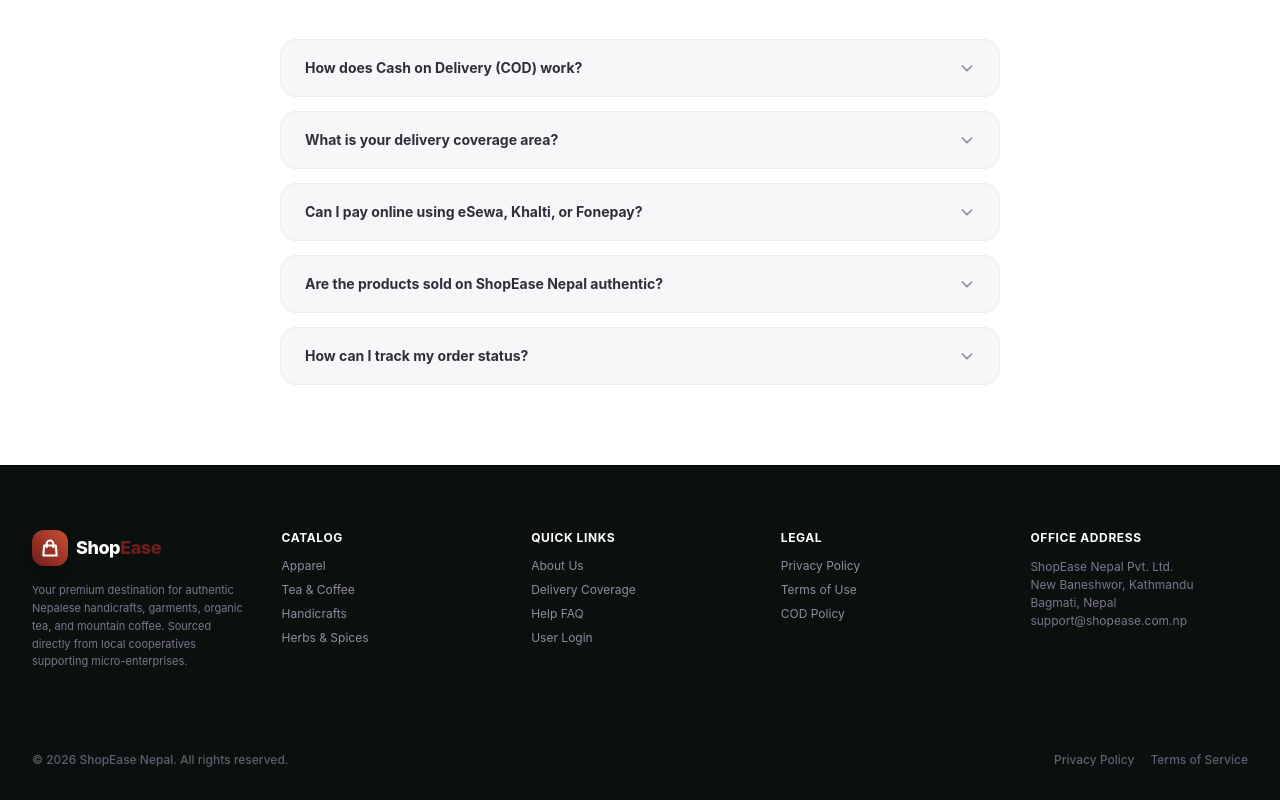
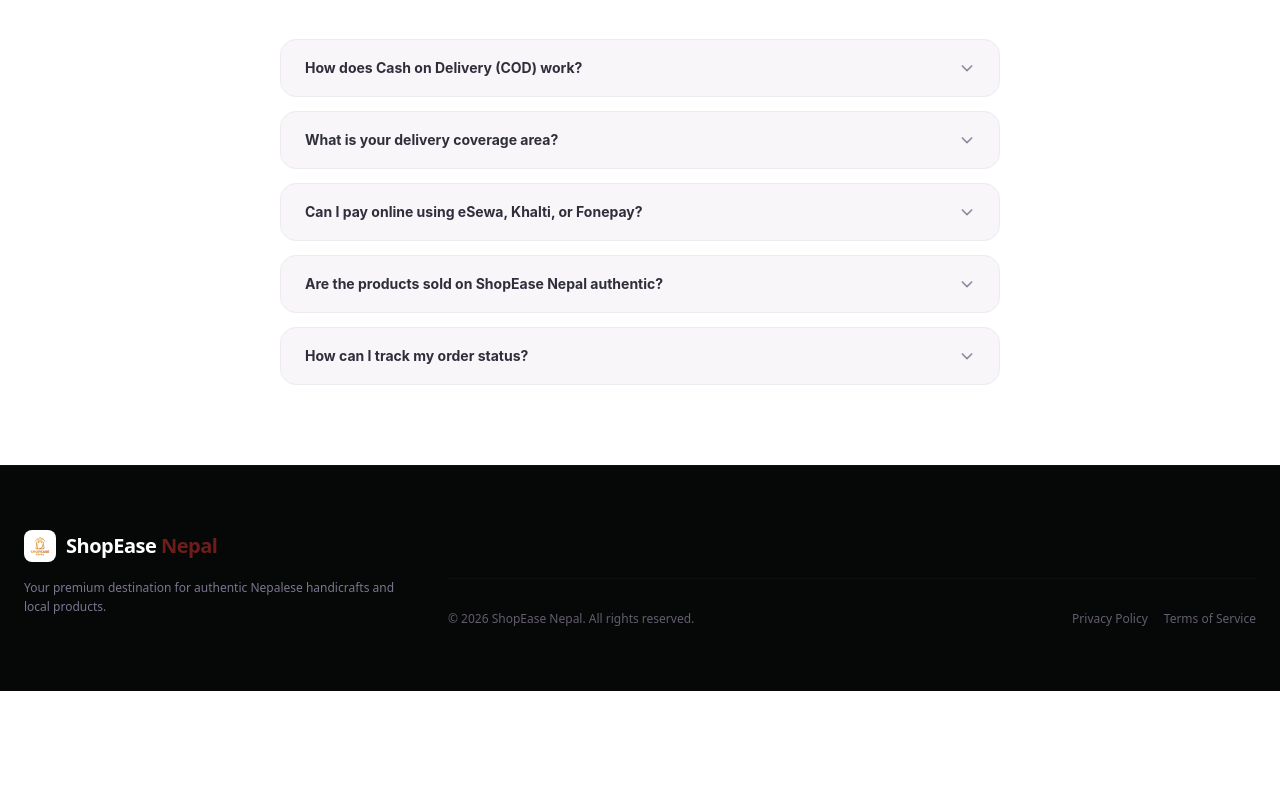
Before and after one commit to ANMOL-CHHETRI/React-Collage-B, a React (Vite) app: page / in a window 1280 px wide. Shown: the part 7364-8164 px from the top of the page. After the commit the page ends 8055 px from the top, so only its background shows below. Built offline with nearby package versions, Linux system fonts and the light colour scheme.

Commit message:
Refactor footer component import paths and update footer structure for improved layout

```diff
--- a/src/components/footer.jsx
+++ b/src/components/footer.jsx
@@ -1,152 +1,28 @@
-import { Link, NavLink } from "react-router-dom"
+import { Link, NavLink } from "react-router";
 
-const Footer = () => {
-
-  return (
-    <>
-      <footer className="bg-slate-900 text-slate-400 pt-16 pb-8 border-t border-slate-950 font-sans">
-        <div className="max-w-7xl mx-auto px-4 sm:px-6 lg:px-8">
-          <div className="grid grid-cols-2 md:grid-cols-10 gap-8 mb-12">
-
-            {/* Brand column */}
-            <div className="col-span-2 md:col-span-2 space-y-4">
-              <Link to="/" className="flex items-center gap-2 group">
-                <div className="bg-gradient-to-tr from-amber-500 to-orange-600 text-white p-2 rounded-xl shadow-lg group-hover:scale-105 transition-transform">
-                  <svg className="w-5 h-5" fill="none" stroke="currentColor" strokeWidth="2.5" viewBox="0 0 24 24">
-                    <path strokeLinecap="round" strokeLinejoin="round" d="M16 11V7a4 4 0 00-8 0v4M5 9h14l1 12H4L5 9z" />
-                  </svg>
-                </div>
-                <span className="font-extrabold text-lg tracking-tight text-white">
-                  Shop<span className="text-amber-500">Ease</span>
-                </span>
-              </Link>
-              <p className="text-[11px] text-slate-500 leading-relaxed">
-                Your premium destination for authentic Nepalese handicrafts, garments,
-                organic tea, and mountain coffee. Sourced directly from local cooperatives
-                supporting micro-enterprises.
-              </p>
-            </div>
-
-            {/* Catalog column */}
-            <div className="md:col-span-2 space-y-3">
-              <h4 className="text-xs font-bold uppercase tracking-wider text-white">Catalog</h4>
-              <ul className="space-y-2 text-xs">
-                <li>
-                  <Link
-                    to={`/category/${encodeURIComponent("Traditional Apparel")}`}
-                    className="hover:text-amber-500 transition-colors text-left block"
-                  >
-                    Apparel
-                  </Link>
-                </li>
-                <li>
-                  <Link
-                    to={`/category/${encodeURIComponent("Organic Tea & Coffee")}`}
-                    className="hover:text-amber-500 transition-colors text-left block"
-                  >
-                    Tea & Coffee
-                  </Link>
-                </li>
-                <li>
-                  <Link
-                    to={`/category/${encodeURIComponent("Local Handicrafts")}`}
-                    className="hover:text-amber-500 transition-colors text-left block"
-                  >
-                    Handicrafts
-                  </Link>
-                </li>
-                <li>
-                  <Link
-                    to={`/category/${encodeURIComponent("Herbs & Spices")}`}
-                    className="hover:text-amber-500 transition-colors text-left block"
-                  >
-                    Herbs & Spices
-                  </Link>
-                </li>
-              </ul>
-            </div>
-
-            {/* Quick Links column */}
-            <div className="md:col-span-2 space-y-3">
-              <h4 className="text-xs font-bold uppercase tracking-wider text-white">Quick Links</h4>
-              <ul className="space-y-2 text-xs">
-                <li>
-                  <NavLink to="/about" className="hover:text-amber-500 transition-colors">
-                    About Us
-                  </NavLink>
-                </li>
-                <li>
-                  <Link to="/delivery-coverage" className="hover:text-amber-500 transition-colors">
-                    Delivery Coverage
-                  </Link>
-                </li>
-                <li>
-                  <Link to="/faq" className="hover:text-amber-500 transition-colors">
-                    Help FAQ
-                  </Link>
-                </li>
-                <li>
-                  <Link to="/user-login" className="hover:text-amber-500 transition-colors">
-                    User Login
-                  </Link>
-                </li>
-              </ul>
-            </div>
-
-            {/* Legal column */}
-            <div className="md:col-span-2 space-y-3">
-              <h4 className="text-xs font-bold uppercase tracking-wider text-white">Legal</h4>
-              <ul className="space-y-2 text-xs">
-                <li>
-                  <Link to="/policy#privacy" className="hover:text-amber-500 transition-colors">
-                    Privacy Policy
-                  </Link>
-                </li>
-                <li>
-                  <Link to="/policy#terms" className="hover:text-amber-500 transition-colors">
-                    Terms of Use
-                  </Link>
-                </li>
-                <li>
-                  <Link to="/policy#cod" className="hover:text-amber-500 transition-colors">
-                    COD Policy
-                  </Link>
-                </li>
-              </ul>
-            </div>
-
-            {/* Office Address column */}
-            <div className="md:col-span-2 space-y-3">
-              <h4 className="text-xs font-bold uppercase tracking-wider text-white">Office Address</h4>
-              <p className="text-xs text-slate-500 leading-normal">
-                ShopEase Nepal Pvt. Ltd.
-                <br />
-                New Baneshwor, Kathmandu
-                <br />
-                Bagmati, Nepal
-                <br />
-                support@shopease.com.np
-              </p>
-            </div>
-
+const Footer = () => (
+  <footer className="bg-slate-950 text-slate-400 border-t border-slate-900">
+    <div className="max-w-7xl mx-auto px-6 py-16">
+      <div className="grid grid-cols-1 md:grid-cols-12 gap-10">
+        <div className="md:col-span-4 space-y-4">
+          <div className="flex items-center gap-2.5">
+            <img referrerPolicy="no-referrer" src="/logo.png" alt="ShopEase Nepal" className="w-8 h-8 rounded-lg object-cover" />
+            <span className="text-xl font-bold tracking-tight text-white">ShopEase <span className="text-amber-500">Nepal</span></span>
           </div>
-
-          {/* Bottom Bar */}
-          <div className="border-t border-slate-900 mt-12 pt-8 flex flex-col sm:flex-row items-center justify-between gap-4 text-xs text-slate-600 font-medium">
+          <p className="text-xs text-slate-500 leading-relaxed max-w-sm">Your premium destination for authentic Nepalese handicrafts and local products.</p>
+        </div>
+        <div className="md:col-span-8 text-xs text-slate-600">
+          <div className="border-t border-slate-900 mt-12 pt-8 flex items-center justify-between">
             <p>© 2026 ShopEase Nepal. All rights reserved.</p>
             <div className="flex gap-4">
-              <Link to="/policy#privacy" className="hover:underline">
-                Privacy Policy
-              </Link>
-              <Link to="/policy#terms" className="hover:underline">
-                Terms of Service
-              </Link>
+              <Link to="/policy#privacy" className="hover:underline">Privacy Policy</Link>
+              <Link to="/policy#terms" className="hover:underline">Terms of Service</Link>
             </div>
           </div>
         </div>
-      </footer>
-    </>
-  )
-}
+      </div>
+    </div>
+  </footer>
+);
 
-export default Footer
+export default Footer;
--- a/src/pages/ContactPage.jsx
+++ b/src/pages/ContactPage.jsx
@@ -1,6 +1,6 @@
 import { useState } from "react"
 import { Link } from "react-router-dom"
-import Footer from "../components/footer"
+import Footer from "../components/Footer"
 import { useAuth } from "../context/AuthContext"
 
 const ContactPage = () => {
--- a/src/pages/HomePage.jsx
+++ b/src/pages/HomePage.jsx
@@ -5,7 +5,7 @@
 import NepalDeliveryMap from "../components/NepalDeliveryMap";
 import { ProductCardSkeleton } from "../components/Skeleton";
 import ProductCard from "../components/ProductCard";
-import Footer from "../components/footer";
+import Footer from "../components/Footer";
 
 const ImageWithSkeleton = ({ src, alt, className, fallbackSrc }) => {
   const [loaded, setLoaded] = useState(false);
```
